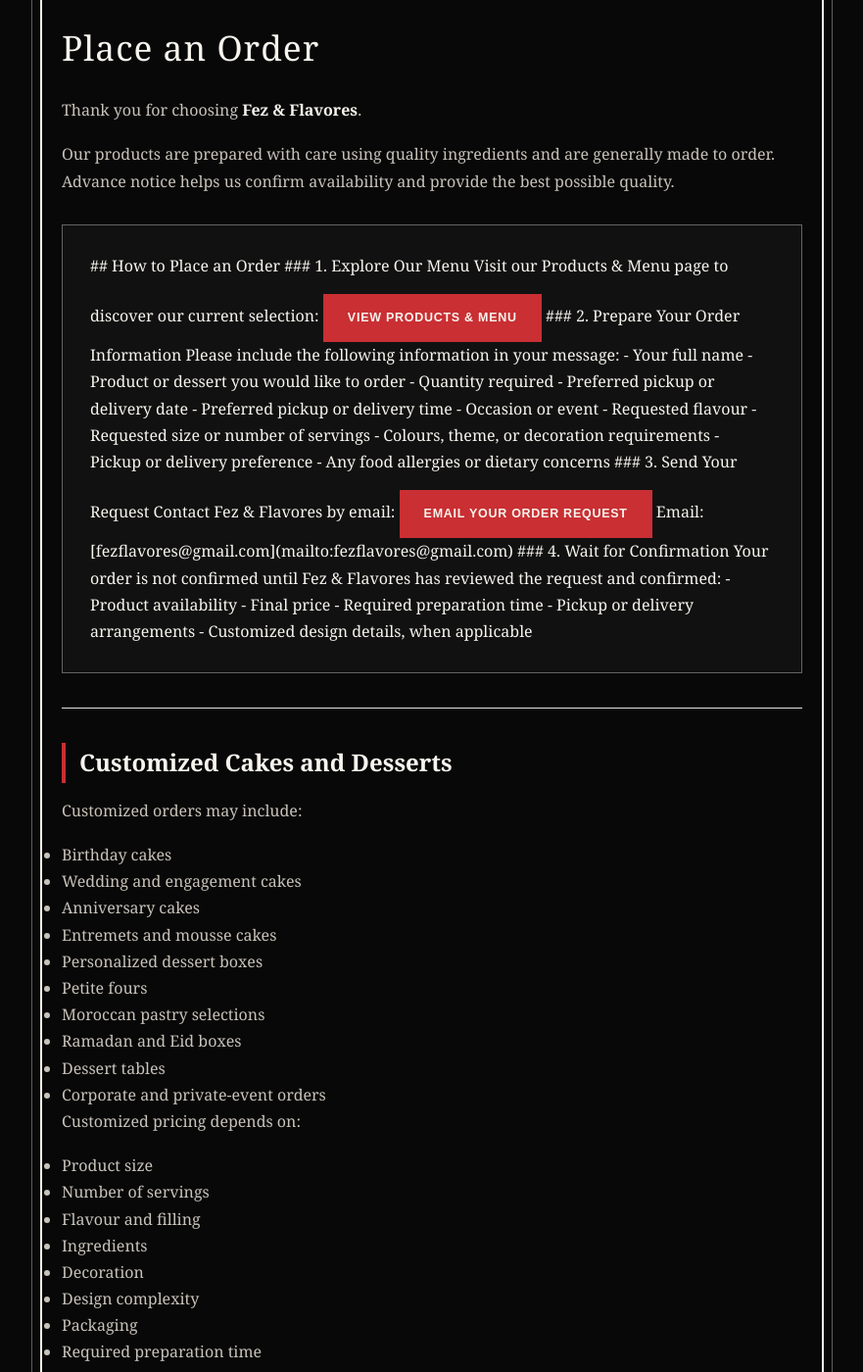
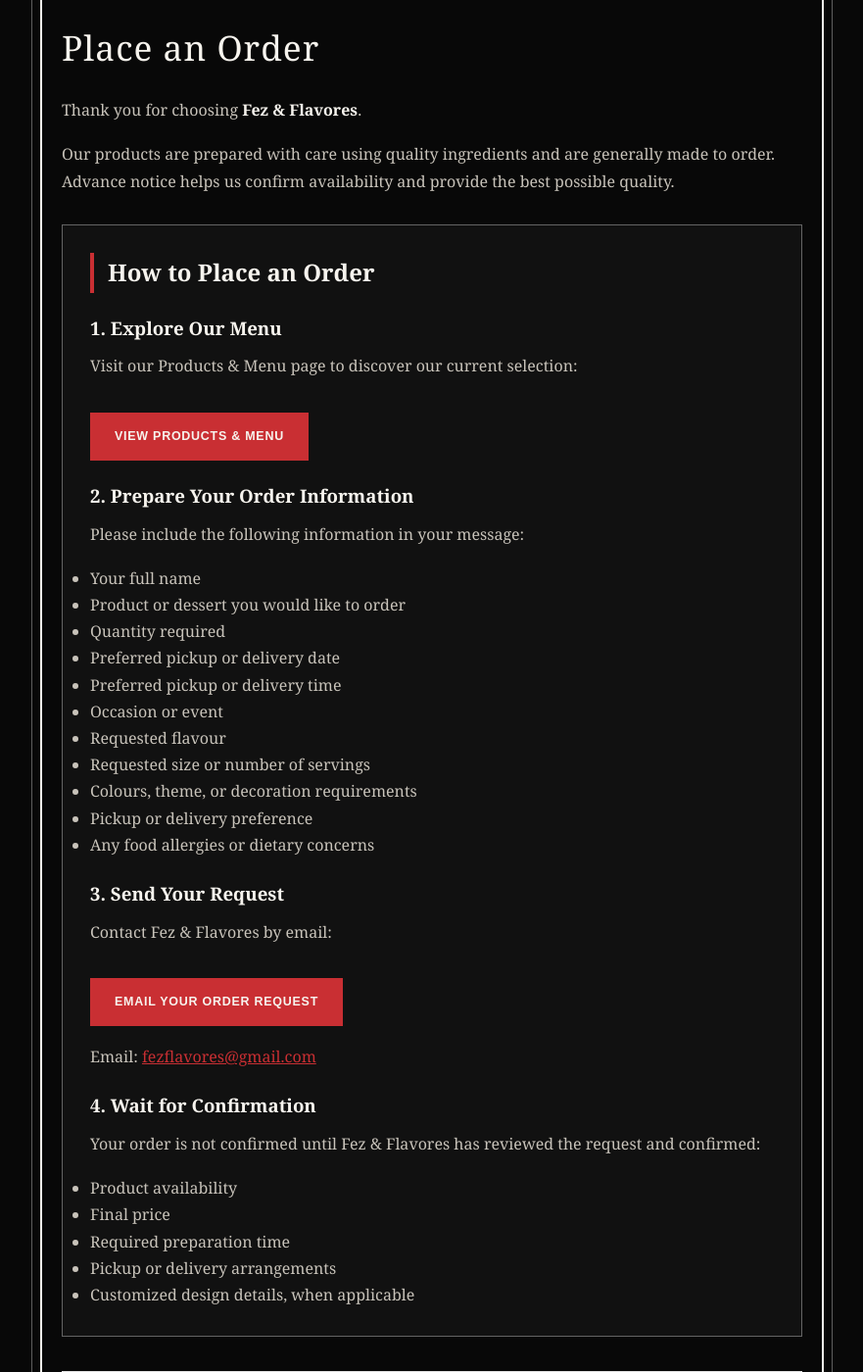
Before and after one commit to AKSELHACH/fez-and-flavores-blog, a Jekyll site: the page built from order.md, in a window 1280 px wide and 1400 px high, scrolled down 306 px. Shown: the whole window at 98% size, without its empty margins (199-1080 px from the left). Built offline with Jekyll 4.4.1, drawn with Linux system fonts in a browser that asks for light colours.

Commit message:
Fix Order page Markdown formatting

```diff
--- a/order.md
+++ b/order.md
@@ -11,7 +11,7 @@ Thank you for choosing **Fez & Flavores**.
 
 Our products are prepared with care using quality ingredients and are generally made to order. Advance notice helps us confirm availability and provide the best possible quality.
 
-<div class="order-guide">
+<div class="order-guide" markdown="1">
 
 ## How to Place an Order
 
```
